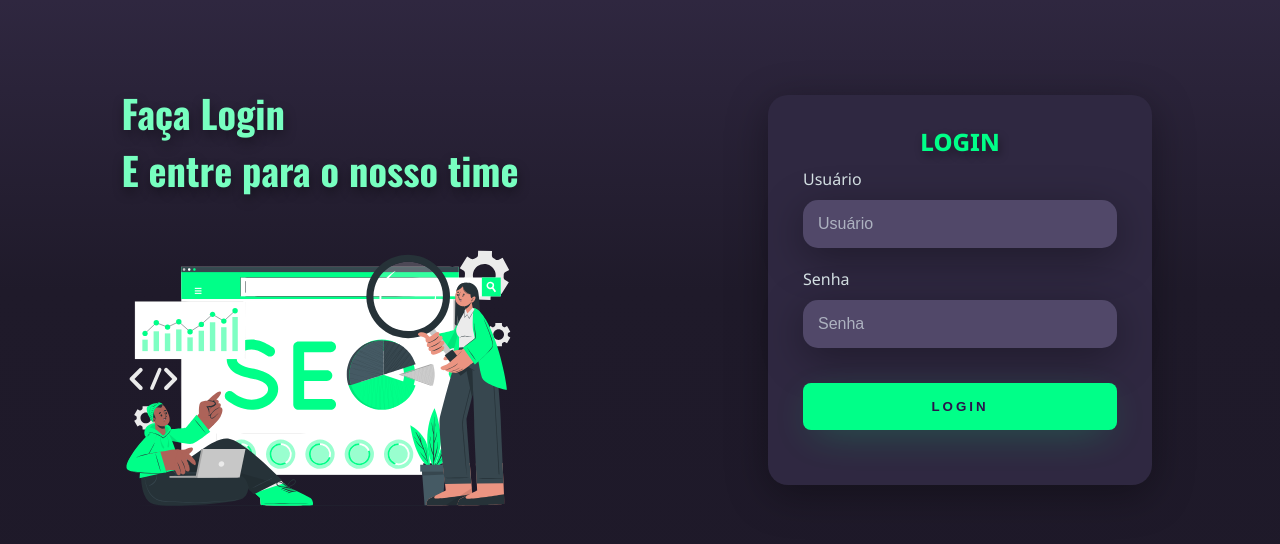
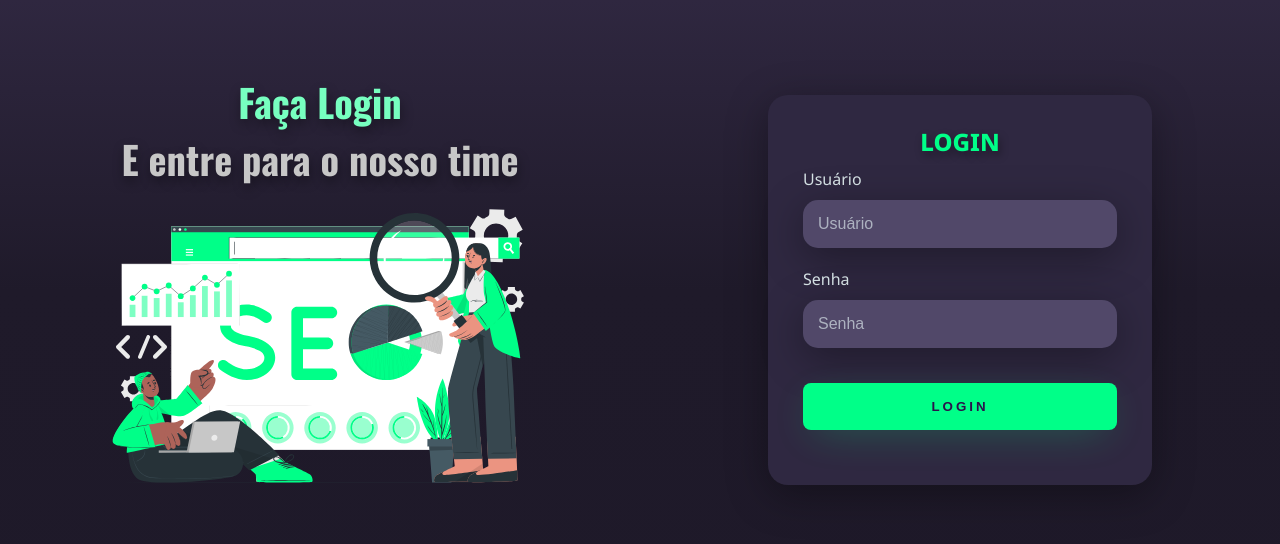
Before and after one commit to Gustavo-2027/landing-page-dark, a plain HTML site: page index.html in a window 1280 px wide. Shown: the part 110-654 px from the top of the page. Drawn offline with nearby package versions, Linux system fonts and the light colour scheme.

Commit message:
finalizado

```diff
--- a/index.html
+++ b/index.html
@@ -9,7 +9,8 @@
 <body>
     <main>
         <section class="left-login">
-            <h1>Faça Login <br>E entre para o nosso time</h1>
+            <h1>Faça Login</h1>
+            <h2>E entre para o nosso time</h2>
             <img src="img/seo-analytics-team-animate.svg" alt="Animação de pessoas interagindo com um site" class="animacao">
         </section>
         <section class="right-login">
--- a/style.css
+++ b/style.css
@@ -6,6 +6,8 @@
 
 * {
     box-sizing: border-box;
+    padding: 0;
+    margin: 0;
 }
 
 body {
@@ -38,8 +40,17 @@ main {
     text-shadow: 1px 5px 12px rgba(0, 0, 0, 0.377);
 }
 
+.left-login > h2 {
+    font-family: "Oswald", sans-serif;
+    font-size: 3vw;
+    color: #C7C7C7;
+    text-shadow: 1px 5px 12px rgba(0, 0, 0, 0.377);
+    margin: 0;
+}
+
 .animacao {
-    width: 35vw;
+    width: 50vw;
+    height: 40vh;
 }
 
 .right-login {
@@ -67,6 +78,7 @@ main {
     font-weight: 800;
     margin: 0;
     text-shadow: 2px 4px 8px rgba(0, 0, 0, 0.377);
+    cursor: pointer;
 }
 
 .textfield {
@@ -116,6 +128,11 @@ main {
     box-shadow: 0px 10px 40px -12px #00ff8052;
 }
 
+.btn-login:hover {
+    background-color: #208b59;
+    color: white;
+}
+
 @media only screen and (max-widht: 950px) {
     .card-login {
         width: 85%;
```
